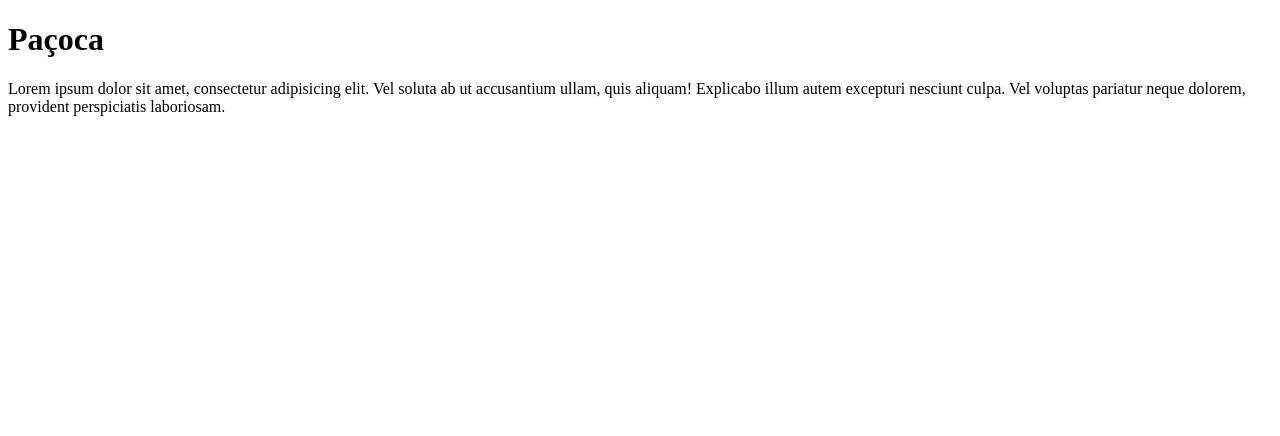
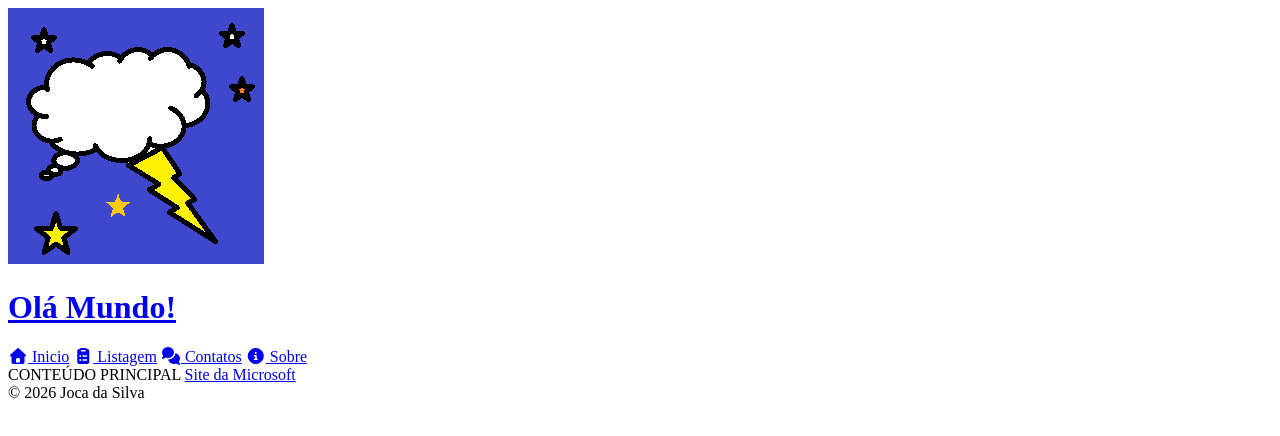
Before and after one commit to Luferat/experimentos01, a plain HTML site: page index.html in a window 1280 px wide. Drawn offline with Linux system fonts and the light colour scheme.

Commit message:
trabalhando na index

```diff
--- /dev/null
+++ b/css/style.css
@@ -0,0 +1,9 @@
+/*
+css\style.css
+Folhas de estilo globais
+*/
+
+body {
+    font-family: 'Lucida Sans', 'Lucida Sans Regular', 'Lucida Grande', 'Lucida Sans Unicode', Geneva, Verdana, sans-serif;
+    font-size: 16px;
+}
--- a/index.html
+++ b/index.html
@@ -1,18 +1,53 @@
 <!DOCTYPE html>
-<html lang="pt-br">
+<html lang="pt-BR">
 
 <head>
     <meta charset="UTF-8">
     <meta name="viewport" content="width=device-width, initial-scale=1.0">
-    <title>Paçoca</title>
+    <link rel="stylesheet" href="https://cdnjs.cloudflare.com/ajax/libs/font-awesome/7.0.1/css/all.min.css">
+    <title>Olá Mundo!</title>
 </head>
 
 <body>
 
-    <h1>Paçoca</h1>
-    <p>Lorem ipsum dolor sit amet, consectetur adipisicing elit. Vel soluta ab ut accusantium ullam, quis aliquam!
-        Explicabo illum autem excepturi nesciunt culpa. Vel voluptas pariatur neque dolorem, provident perspiciatis
-        laboriosam.</p>
+    <!-- Elemento "container" dos outros elementos visuais -->
+    <div id="wrap">
+
+        <!-- Cabeçalho da página -->
+        <header>
+
+            <a href="index.html">
+                <img src="img/logotipo.png" alt="Logotipo de Olá Mundo!">
+            </a>
+            <a href="index.html">
+                <h1>Olá Mundo!</h1>
+            </a>
+
+        </header>
+
+        <!-- Menu principal -->
+        <nav>
+
+            <a href="index.html"><i class="fa-solid fa-house"></i> Inicio</a>
+            <a href="list.html"><i class="fa-solid fa-clipboard-list"></i> Listagem</a>
+            <a href="contacts.html"><i class="fa-solid fa-comments"></i> Contatos</a>
+            <a href="about.html"><i class="fa-solid fa-circle-info"></i> Sobre</a>
+
+        </nav>
+
+        <!-- Conteúdo da página -->
+        <main>
+            CONTEÚDO PRINCIPAL
+
+            <a href="https://microsoft.com" target="_blank">Site da Microsoft</a>
+        </main>
+
+        <!-- Rodapé da página -->
+        <footer>
+           &copy; 2026 Joca da Silva
+        </footer>
+
+    </div>
 
 </body>
 
--- /dev/null
+++ b/js/scripts.js
@@ -0,0 +1,6 @@
+/**
+ * js\scripts.js
+ * Javascripts globais
+ */
+
+console.log('Olá Mundo!');
```
Also changed, not shown: img/logotipo.png (added).
